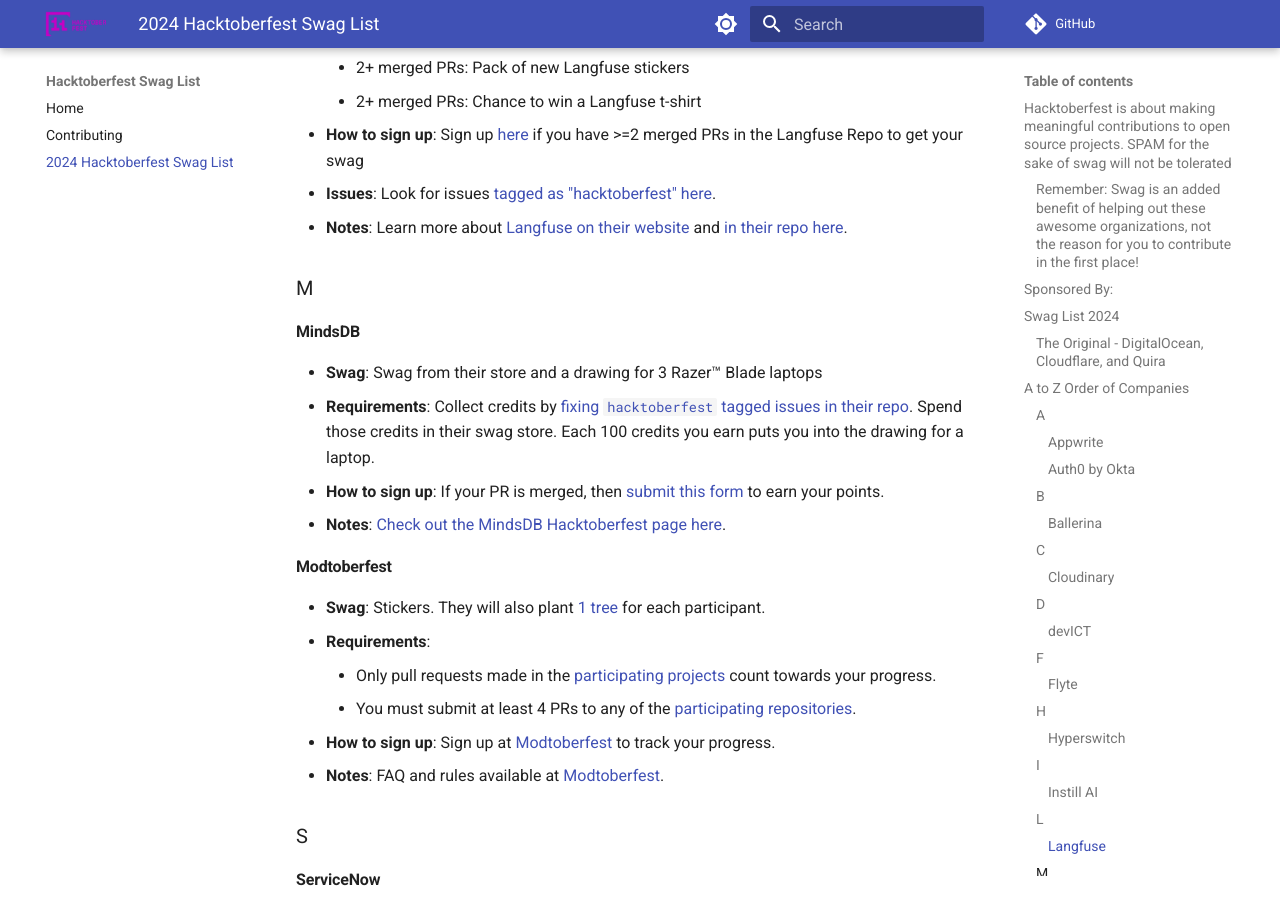
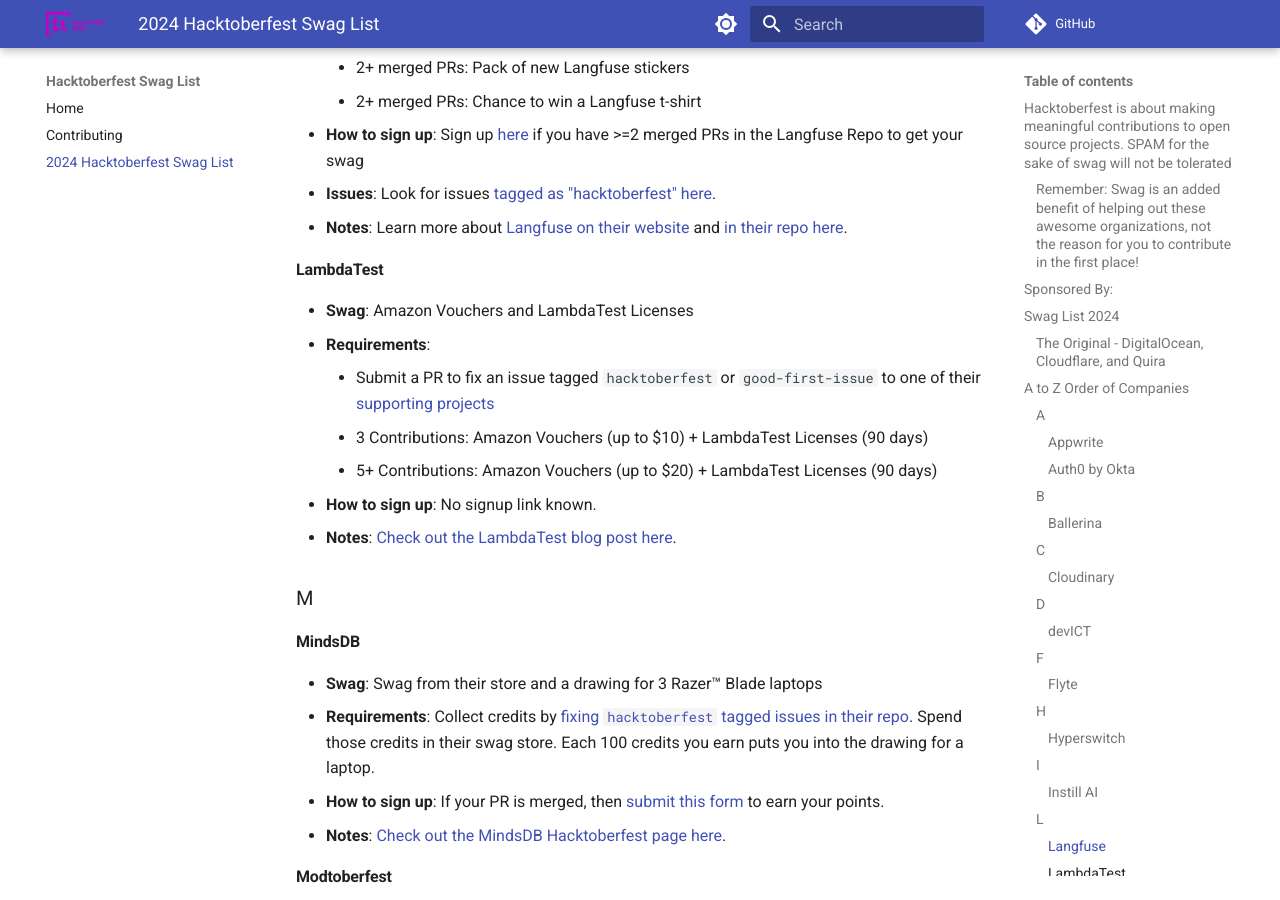
Before and after one commit to crweiner/hacktoberfest-swag-list, an MkDocs documentation site: the page built from docs/list.md, in a window 1280 px wide and 900 px high, scrolled down 3882 px. Built offline with MkDocs 1.6.1 and Material for MkDocs 9.7.7, drawn with Linux system fonts in a browser that asks for light colours; plug-ins that fetch from the network failed and are left out; comment, search, counter and statistics services are not loaded.

Commit message:
add LambdaTest to swag list (#913)
* add LambdaTest to swag list

---------

Co-authored-by: Chandler Weiner <chandler@chandlerweiner.com>

```diff
--- a/docs/list.md
+++ b/docs/list.md
@@ -123,6 +123,16 @@
 - **Issues**: Look for issues [tagged  as "hacktoberfest" here](https://github.com/langfuse/langfuse/issues?q=is%3Aissue+is%3Aopen+label%3Ahacktoberfest).
 - **Notes**: Learn more about [Langfuse on their website](https://langfuse.com/) and [in their repo here](https://github.com/langfuse/langfuse-docs/issues/827).
 
+#### **LambdaTest**
+
+- **Swag**: Amazon Vouchers and LambdaTest Licenses
+- **Requirements**:
+    - Submit a PR to fix an issue tagged `hacktoberfest` or `good-first-issue` to one of their [supporting projects](https://github.com/LambdaTest/lambdatest-hacktoberfest-2024?tab=readme-ov-file#-projects-you-can-contribute-to)
+    - 3 Contributions: Amazon Vouchers (up to $10) + LambdaTest Licenses (90 days)
+    - 5+ Contributions: Amazon Vouchers (up to $20) + LambdaTest Licenses (90 days)
+- **How to sign up**: No signup link known.
+- **Notes**:  [Check out the LambdaTest blog post here](https://github.com/LambdaTest/lambdatest-hacktoberfest-2024).
+
 ### M
 
 #### **MindsDB**
```
